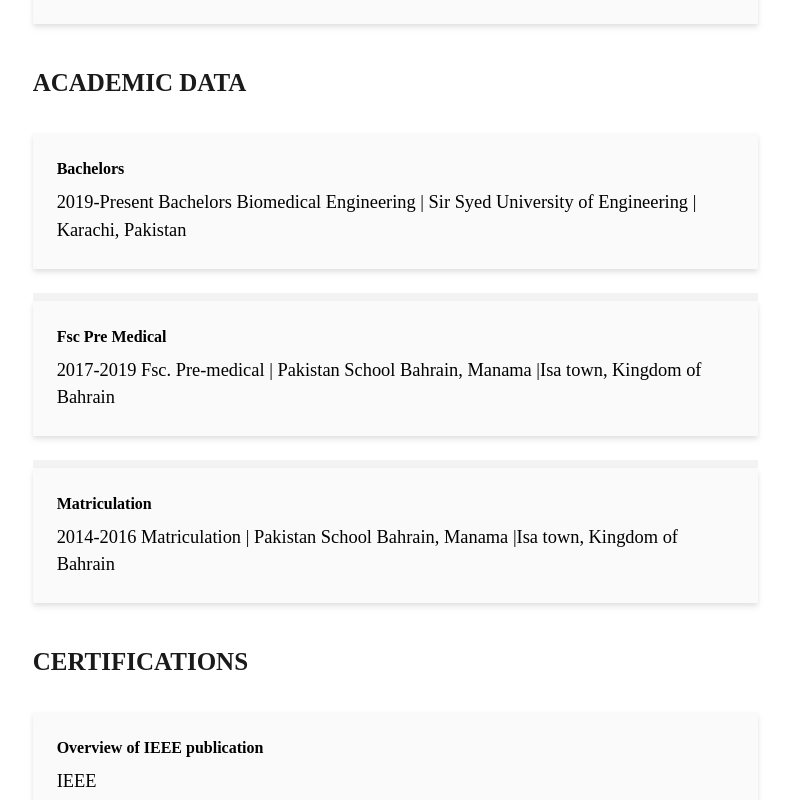
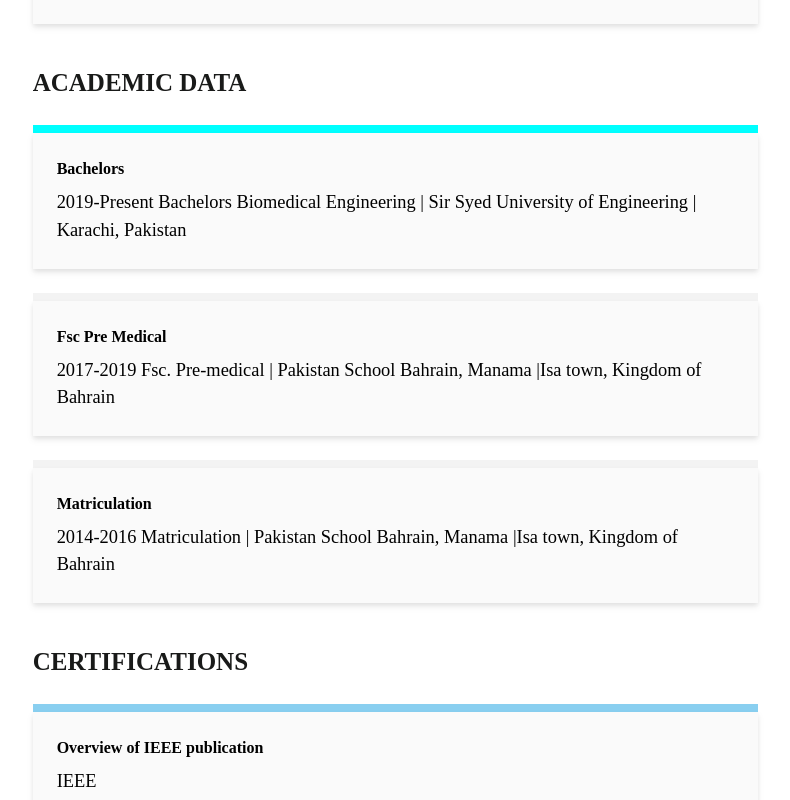
Before and after one commit to TahaKhan2020/ooh, a Next.js app: page / in a window 1280 px wide. Shown: the part 2160-2960 px from the top of the page, without its empty margins (458-1248 px from the left). Built offline with nearby package versions, Linux system fonts and the light colour scheme.

Commit message:
Update tailwind.config.js

```diff
--- a/tailwind.config.js
+++ b/tailwind.config.js
@@ -11,6 +11,12 @@ module.exports = {
 			yellow: "#FFF734",
 			green: "#68F590",
 			grey: "#F3F3F3",
+			Denim:"#6F8FAF",
+			indigo:"#CCCCFF",
+			Cgreen:"#088F8F",
+			Cblue:"#6495ED",
+			Aqua:"#00FFFF",
+			BabyBlue:"#89CFF0",
 			"grey-light": "#FAFAFA",
 			"green-light": "#d2eff1",
 			white: "#fff",
```
